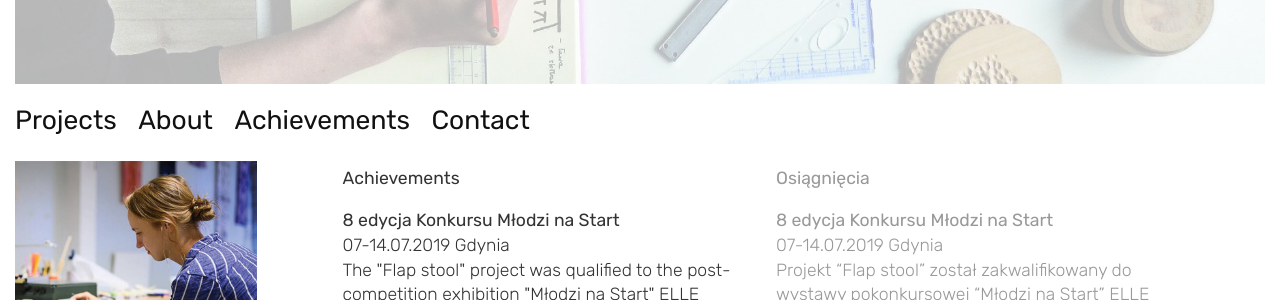
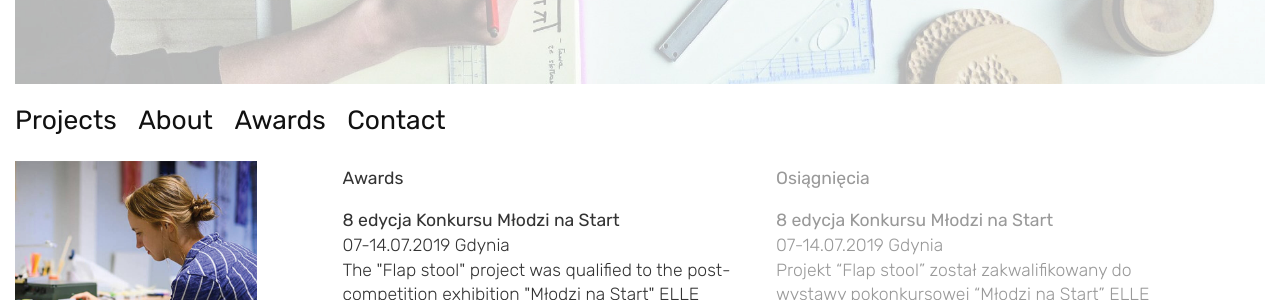
Before and after one commit to tasuki/natka, a Jekyll site: the page built from awards.md, in a window 1280 px wide. Shown: the part 321-621 px from the top of the page. Built offline with Jekyll 4.4.1, drawn with Linux system fonts in a browser that asks for light colours; nearby versions of some CDN libraries.

Commit message:
Awards instead of Achievements

```diff
--- a/_layouts/base.html
+++ b/_layouts/base.html
@@ -13,7 +13,7 @@
         <ul class="pure-menu-list">
           <li class="pure-menu-item"><a href="/" class="pure-menu-link">Projects</a></li>
           <li class="pure-menu-item"><a href="/about" class="pure-menu-link">About</a></li>
-          <li class="pure-menu-item"><a href="/achievements" class="pure-menu-link">Achievements</a></li>
+          <li class="pure-menu-item"><a href="/awards" class="pure-menu-link">Awards</a></li>
           <li class="pure-menu-item"><a href="/contact" class="pure-menu-link">Contact</a></li>
         </ul>
       </div>
--- a/achievements.md
+++ b/awards.md
@@ -1,13 +1,13 @@
 ---
 layout: columns
-title: Achievements
-img: /public/img/achievements.jpg
+title: Awards
+img: /public/img/awards.jpg
 ---
 
-<div id="achievements" class="pure-g">
+<div id="awards" class="pure-g">
 
 <div class="pure-u-1-1 pure-u-lg-1-2"><div class="column-eng">
-<p><strong>Achievements</strong></p>
+<p><strong>Awards</strong></p>
 
 <p class="item">
 <strong>8 edycja Konkursu Młodzi na Start</strong><br/>
--- a/public/css/style.css
+++ b/public/css/style.css
@@ -58,7 +58,6 @@ blockquote { margin: 3em 0em; color: #999; }
 .column-eng, .column-pol { padding: 10px; }
 .column-pol { color: #999; }
 
-.mailme { font-size: 1.6em; }
 .mailme a:link, .mailme a:visited  { color: #333; }
 
 .social { color: #444; font-size: 4em; margin: 0; }
@@ -98,6 +97,7 @@ blockquote { margin: 3em 0em; color: #999; }
   .pad-text { margin-top: -1em; padding: 0 7%; }
   #columns img { height: 100%; width: 100%; }
   #topimg img { max-width: 500px; }
+  .mailme { font-size: 1.3em; }
 }
 
 /* md: large device - text on the right */
@@ -108,5 +108,5 @@ blockquote { margin: 3em 0em; color: #999; }
 @media screen and (min-width: 64em) {
   #top { height: 405px }
   .project #top { height: 200px }
-  #achievements p.item { min-height: 160px; }
+  #awards p.item { min-height: 160px; }
 }
```
Also changed, not shown: public/img/awards.jpg (renamed from public/img/achievements.jpg), public/thumb/awards.jpg (renamed from public/thumb/achievements.jpg).
